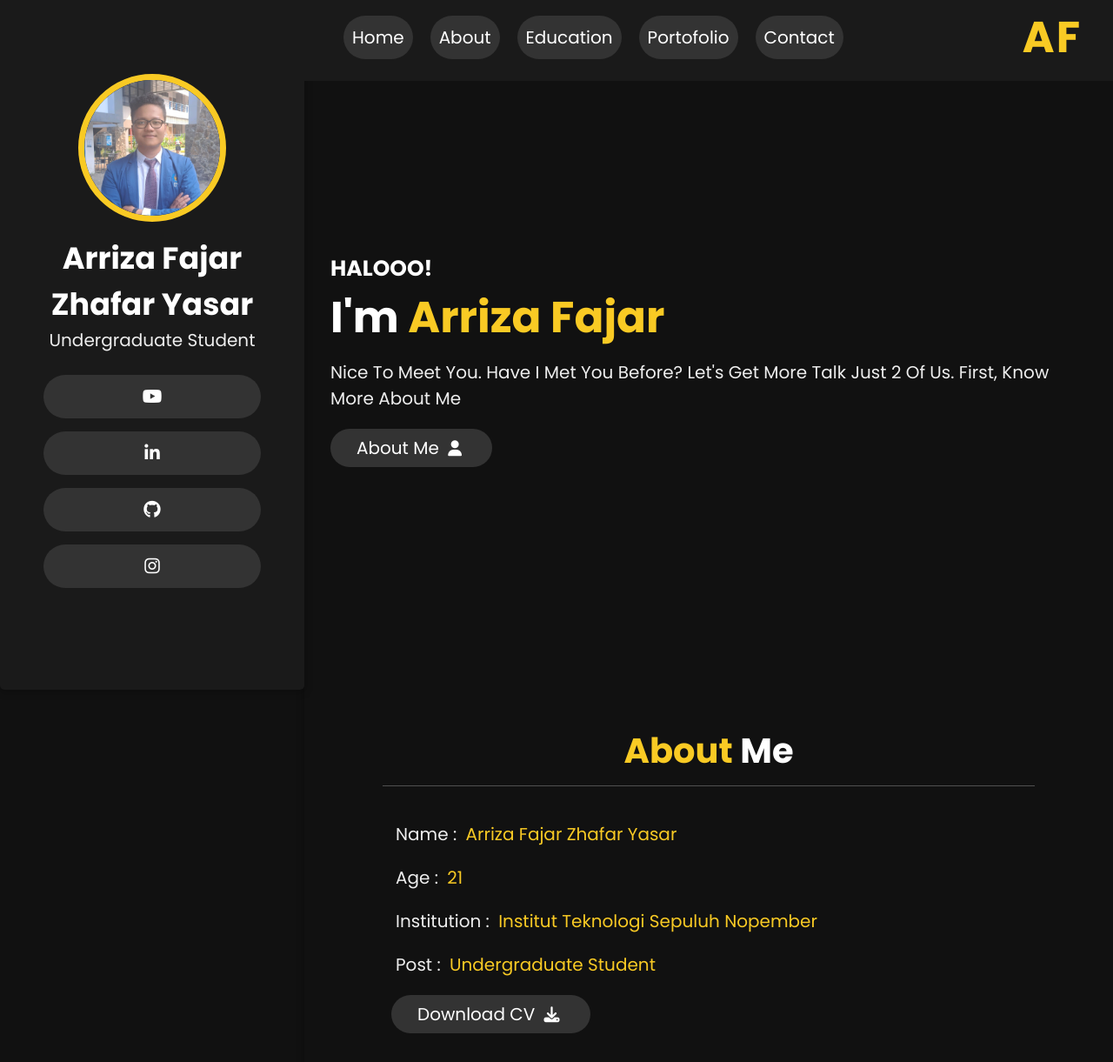
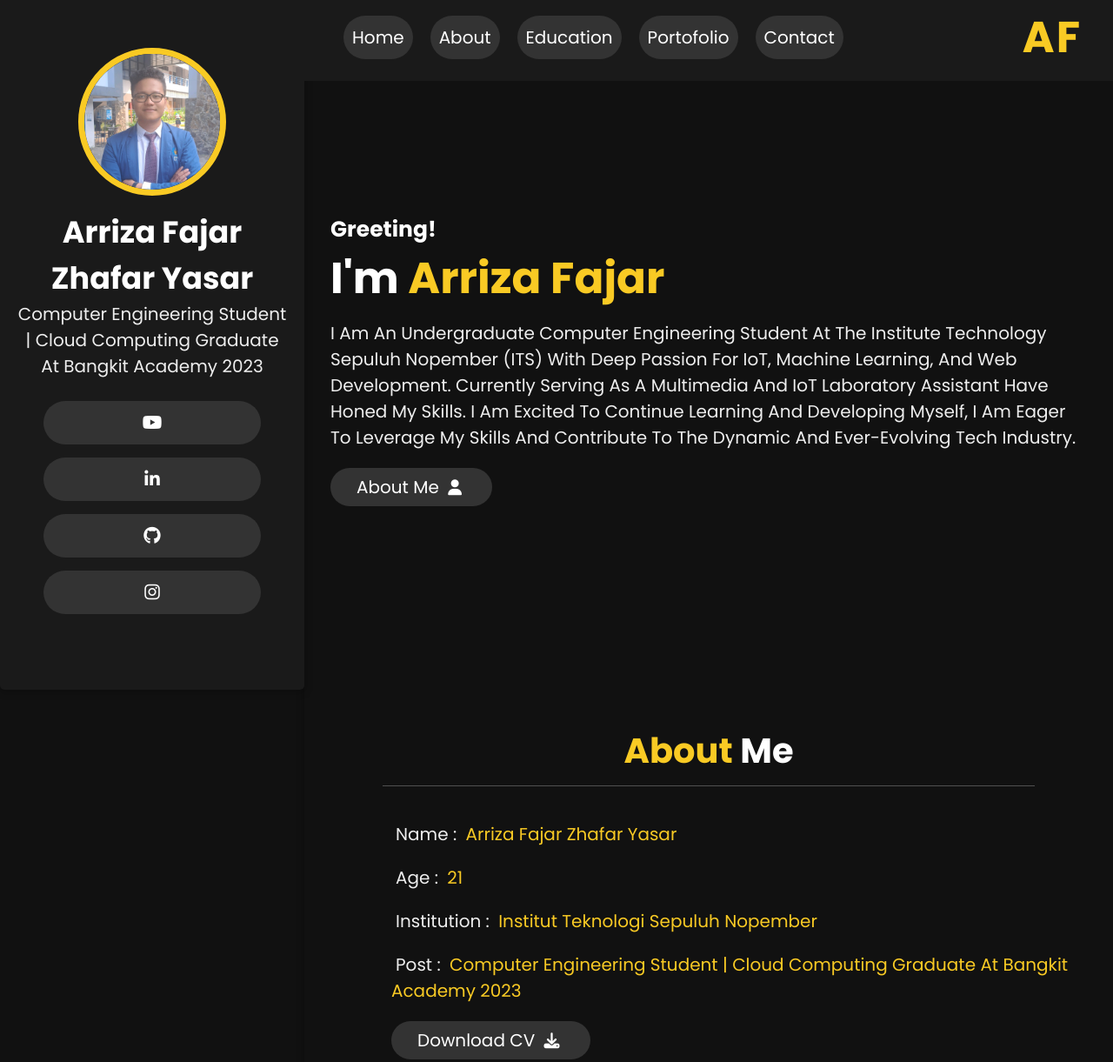
Before and after one commit to ArrCeus13/my-web, a website: page src/index.html in a window 1280 px wide. Shown: the part 7-1228 px from the top of the page at 87% size. Drawn offline with nearby package versions, Linux system fonts and the light colour scheme.

Commit message:
Update index.html

```diff
--- a/src/index.html
+++ b/src/index.html
@@ -31,9 +31,9 @@
 <main>
     <!-- Home article -->
     <article class="home" id="home">
-        <h3>HALOOO!</h3>
+        <h3>Greeting!</h3>
         <h1>I'm <span>arriza fajar</span></h1>
-        <p>Nice to meet you. Have I met you before? Let's get more talk just 2 of us. First, know more about me</p>
+        <p>I am an undergraduate Computer Engineering student at the Institute Technology Sepuluh Nopember (ITS) with deep passion for IoT, machine learning, and web development. Currently serving as a Multimedia and IoT laboratory assistant have honed my skills. I am excited to continue learning and developing myself, I am eager to leverage my skills and contribute to the dynamic and ever-evolving tech industry.</p>
         <a href="#about"><button class="btn">about me <i class="fas fa-user"></i></button></a>
     </article>
 
@@ -46,7 +46,7 @@
                 <h3> <span> name : </span> arriza fajar zhafar yasar</h3>
                 <h3> <span> age : </span> 21 </h3>
                 <h3> <span> institution : </span> institut teknologi sepuluh nopember </h3>
-                <h3> <span> post : </span> undergraduate student </h3>
+                <h3> <span> post : </span> Computer Engineering Student | Cloud Computing Graduate at Bangkit Academy 2023 </h3>
                 <a href="#"><button id="downloadBtn" class="btn">Download CV <i class="fas fa-download"></i></button></a>
             </div>
 
@@ -145,7 +145,7 @@
         <div class="user">
             <img src="image/me.jpg" alt="">
             <h3 class="name">Arriza Fajar Zhafar Yasar</h3>
-            <p class="post">Undergraduate Student</p>
+            <p class="post">Computer Engineering Student | Cloud Computing Graduate at Bangkit Academy 2023</p>
         </div>
         <nav class="navbar">
             <ul>
@@ -166,7 +166,7 @@
 </a>
 
 <footer>
-    <p>Satu tambah satu sama dengan dua &#169; 2024, Arriza Fajar</p>
+    <p>YOU NEVER KNOW THE TRUE VALUE OF A MOMENT UNTIL IT BECOMES A MEMORY &#169; 2024, Arriza Fajar</p>
 </footer>
 
 
```
